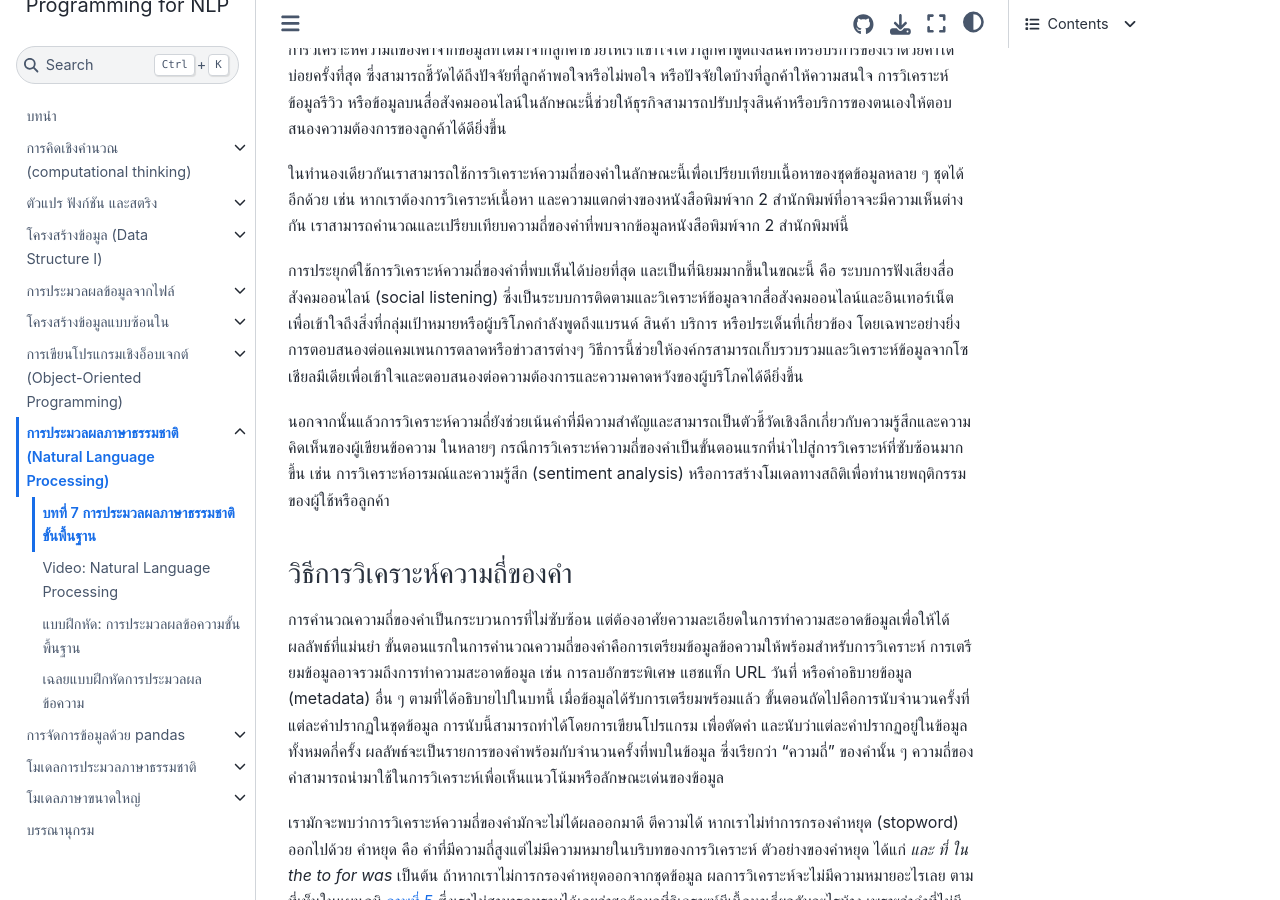
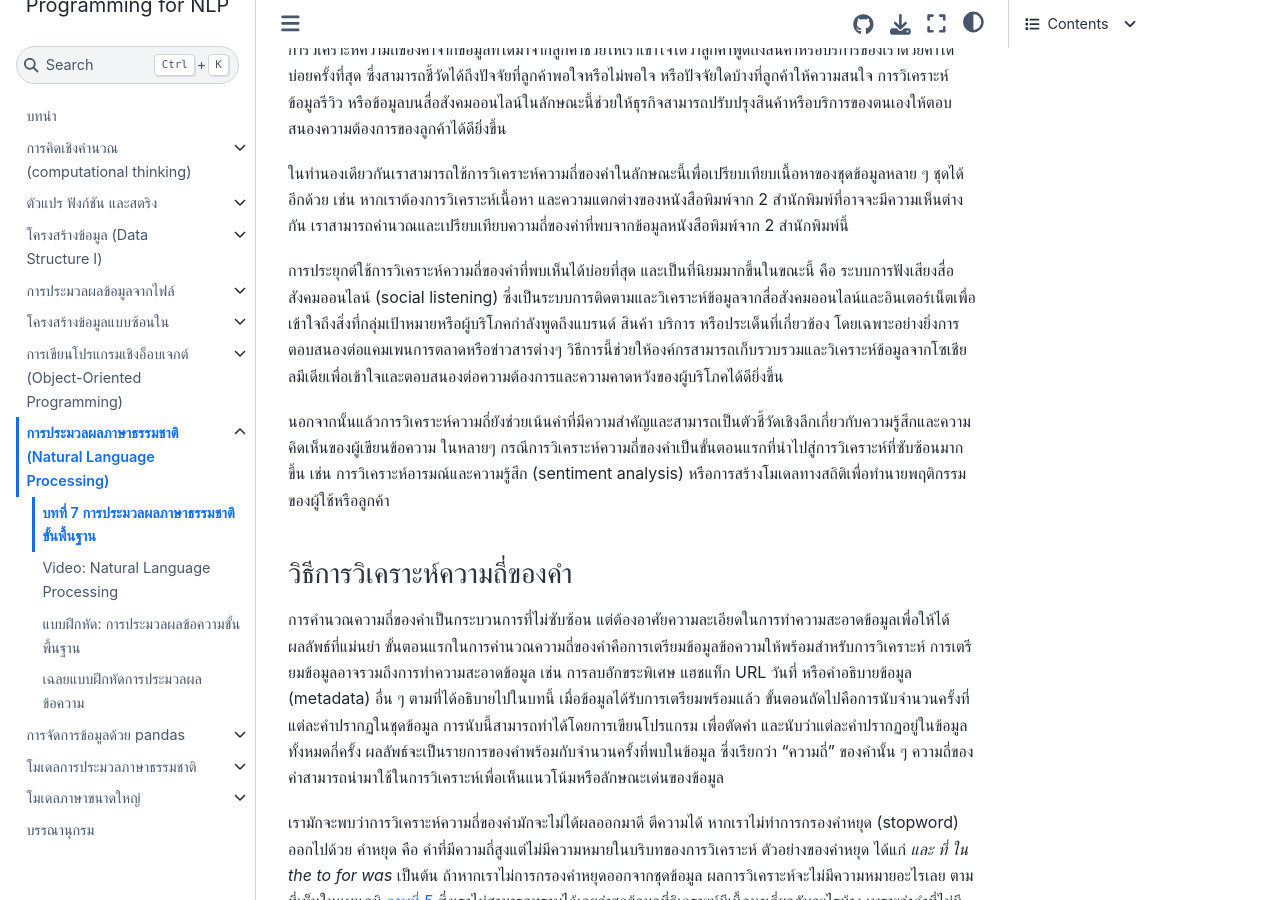
Before and after one commit to attapol/programming-nlp-book, a Jupyter Book: the page built from book/module7/1-intro-NLP.md, in a window 1280 px wide and 900 px high, scrolled down 24670 px. Built offline with Jupyter Book 1.0.4 settings and Sphinx 7.4.7 and the Sphinx Book theme 1.1.4, drawn with Linux system fonts in a browser that asks for light colours; cross-references to code outside the pages are shown as plain code; some of the changed text lies outside the part shown.

Commit message:
fixes typos

````diff
--- a/book/module7/1-intro-NLP.md
+++ b/book/module7/1-intro-NLP.md
@@ -289,7 +289,7 @@ def merge_tweet_in_sequence(tweet_list_time_sorted):
 ภาษาศาสตร์สังคม (sociolinguistics) คือการศึกษาเกี่ยวกับผลกระทบของปัจจัยทางสังคม (เช่น บรรทัดฐาน สถานะทางสังคม และบริบททางวัฒนธรรม) ต่อวิธีการใช้ภาษา
 ```
 
-หากเราต้องการวิเคราะห์ข้อมูลที่มาจากโลกโซเชียลมักจะไม่มีความจำเป็นใด ๆ ที่จะต้องแก้ภาษาให้เป็นมาตรฐาน เนื่องจากภาษาในโลกโซเชียลปรากฏเป็นแพตเทิร์นของมันเอง วิธีทางสถิติและแบบจำลองทางภาษาอาศัยการหาแพตเทิร์นที่เกิดขึ้นซ้ำ ๆ อยู่แล้ว เช่น คำว่า *จึ้ง* ปรากฏอยู่ถึง 6.7 ล้านครั้ง และ คำว่า *เว่อ* ปรากฏอยู่ถึง 18.7 ล้านครั้ง เมื่อลองค้นหาคำเหล่านี้บน Google (วันที่ 2 มีนาคม 2567) ซึ่งแสดงให้เห็นว่าสองคำนี้กลายเป็นส่วนหนึ่งของภาษาแล้ว สังคมบนโลกอินเทอร์เน็ตยอมรับและนำไปใช้ต่ออย่างแพร่หลายในขณะนั้น
+หากเราต้องการวิเคราะห์ข้อมูลที่มาจากโลกโซเชียลมักจะไม่มีความจำเป็นใด ๆ ที่จะต้องแก้ภาษาให้เป็นมาตรฐาน เนื่องจากภาษาในโลกโซเชียลปรากฏเป็นแพตเทิร์นของมันเอง วิธีทางสถิติและแบบจำลองทางภาษาอาศัยการหาแพตเทิร์นที่เกิดขึ้นซ้ำ ๆ อยู่แล้ว เช่น คำว่า *จึ้ง* ปรากฏอยู่ถึง 6.7 ล้านครั้ง และ คำว่า *เว่อ* ปรากฏอยู่ถึง 18.7 ล้านครั้ง เมื่อลองค้นหาคำเหล่านี้บน Google (วันที่ 2 มีนาคม 2567) ซึ่งแสดงให้เห็นว่าสองคำนี้กลายเป็นส่วนหนึ่งของภาษาแล้ว สังคมบนโลกอินเตอร์เน็ตยอมรับและนำไปใช้ต่ออย่างแพร่หลายในขณะนั้น
 
 ส่วนคำว่า *มากกกกกก* เราอาจจะทำความสะอาดให้เหลือ ก เพียงตัวเดียว เพราะคนแต่ละคนอาจจะใช้จำนวนตัว ก ไม่เท่ากัน ทำให้เครื่องมือตรวจจับได้ยากว่าใช้คำว่า *มาก* ไปแล้วกี่ครั้ง กระบวนการนี้เราเรียกว่าการเปลี่ยนให้เป็นมาตรฐาน (normalization) สำหรับภาษาไทยเรามักจะใช้กฎง่าย ๆ ในการเปลี่ยนให้เป็นมาตรฐาน โดยการตรวจจับว่ามีตัวอักษรเดียวกัน ตั้งแต่สามตัวขึ้นไปหรือไม่ ถ้ามีให้ทำให้เหลือตัวเดียว ซึ่งสามารถทำโดยใช้เรกเอกซ์ดังตัวอย่างโค้ดดังนี้
 
@@ -680,7 +680,7 @@ name: airline-review-word-freq
 
 ในทำนองเดียวกันเราสามารถใช้การวิเคราะห์ความถี่ของคำในลักษณะนี้เพื่อเปรียบเทียบเนื้อหาของชุดข้อมูลหลาย ๆ ชุดได้อีกด้วย เช่น หากเราต้องการวิเคราะห์เนื้อหา และความแตกต่างของหนังสือพิมพ์จาก 2 สำนักพิมพ์ที่อาจจะมีความเห็นต่างกัน เราสามารถคำนวณและเปรียบเทียบความถี่ของคำที่พบจากข้อมูลหนังสือพิมพ์จาก 2 สำนักพิมพ์นี้
 
-การประยุกต์ใช้การวิเคราะห์ความถี่ของคำที่พบเห็นได้บ่อยที่สุด และเป็นที่นิยมมากขึ้นในขณะนี้ คือ ระบบการฟังเสียงสื่อสังคมออนไลน์ (social listening) ซึ่งเป็นระบบการติดตามและวิเคราะห์ข้อมูลจากสื่อสังคมออนไลน์และอินเทอร์เน็ตเพื่อเข้าใจถึงสิ่งที่กลุ่มเป้าหมายหรือผู้บริโภคกำลังพูดถึงแบรนด์ สินค้า บริการ หรือประเด็นที่เกี่ยวข้อง โดยเฉพาะอย่างยิ่งการตอบสนองต่อแคมเพนการตลาดหรือข่าวสารต่างๆ วิธีการนี้ช่วยให้องค์กรสามารถเก็บรวบรวมและวิเคราะห์ข้อมูลจากโซเชียลมีเดียเพื่อเข้าใจและตอบสนองต่อความต้องการและความคาดหวังของผู้บริโภคได้ดียิ่งขึ้น
+การประยุกต์ใช้การวิเคราะห์ความถี่ของคำที่พบเห็นได้บ่อยที่สุด และเป็นที่นิยมมากขึ้นในขณะนี้ คือ ระบบการฟังเสียงสื่อสังคมออนไลน์ (social listening) ซึ่งเป็นระบบการติดตามและวิเคราะห์ข้อมูลจากสื่อสังคมออนไลน์และอินเตอร์เน็ตเพื่อเข้าใจถึงสิ่งที่กลุ่มเป้าหมายหรือผู้บริโภคกำลังพูดถึงแบรนด์ สินค้า บริการ หรือประเด็นที่เกี่ยวข้อง โดยเฉพาะอย่างยิ่งการตอบสนองต่อแคมเพนการตลาดหรือข่าวสารต่างๆ วิธีการนี้ช่วยให้องค์กรสามารถเก็บรวบรวมและวิเคราะห์ข้อมูลจากโซเชียลมีเดียเพื่อเข้าใจและตอบสนองต่อความต้องการและความคาดหวังของผู้บริโภคได้ดียิ่งขึ้น
 
 นอกจากนั้นแล้วการวิเคราะห์ความถี่ยังช่วยเน้นคำที่มีความสำคัญและสามารถเป็นตัวชี้วัดเชิงลึกเกี่ยวกับความรู้สึกและความคิดเห็นของผู้เขียนข้อความ ในหลายๆ กรณีการวิเคราะห์ความถี่ของคำเป็นขั้นตอนแรกที่นำไปสู่การวิเคราะห์ที่ซับซ้อนมากขึ้น เช่น การวิเคราะห์อารมณ์และความรู้สึก (sentiment analysis) หรือการสร้างโมเดลทางสถิติเพื่อทำนายพฤติกรรมของผู้ใช้หรือลูกค้า
 
````
